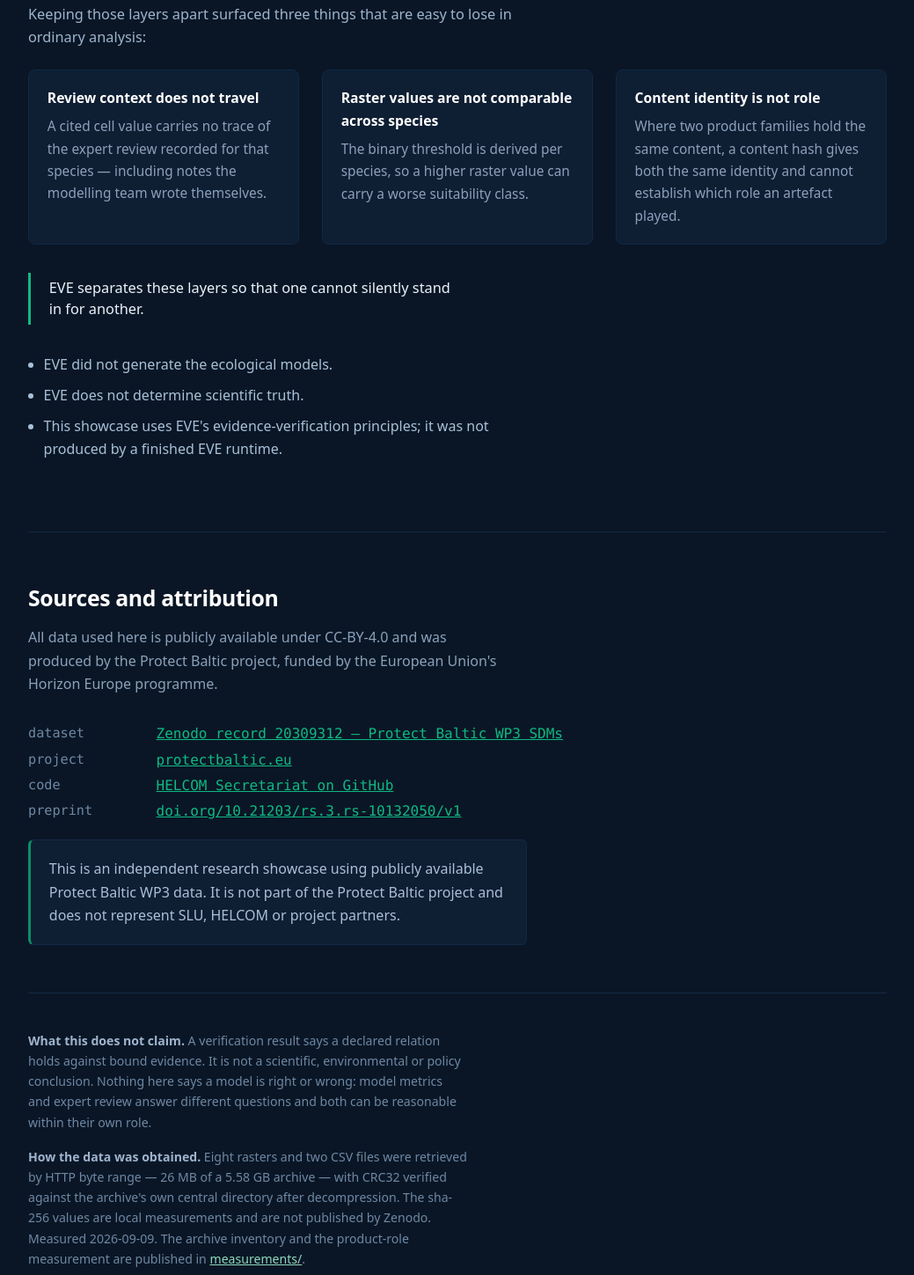
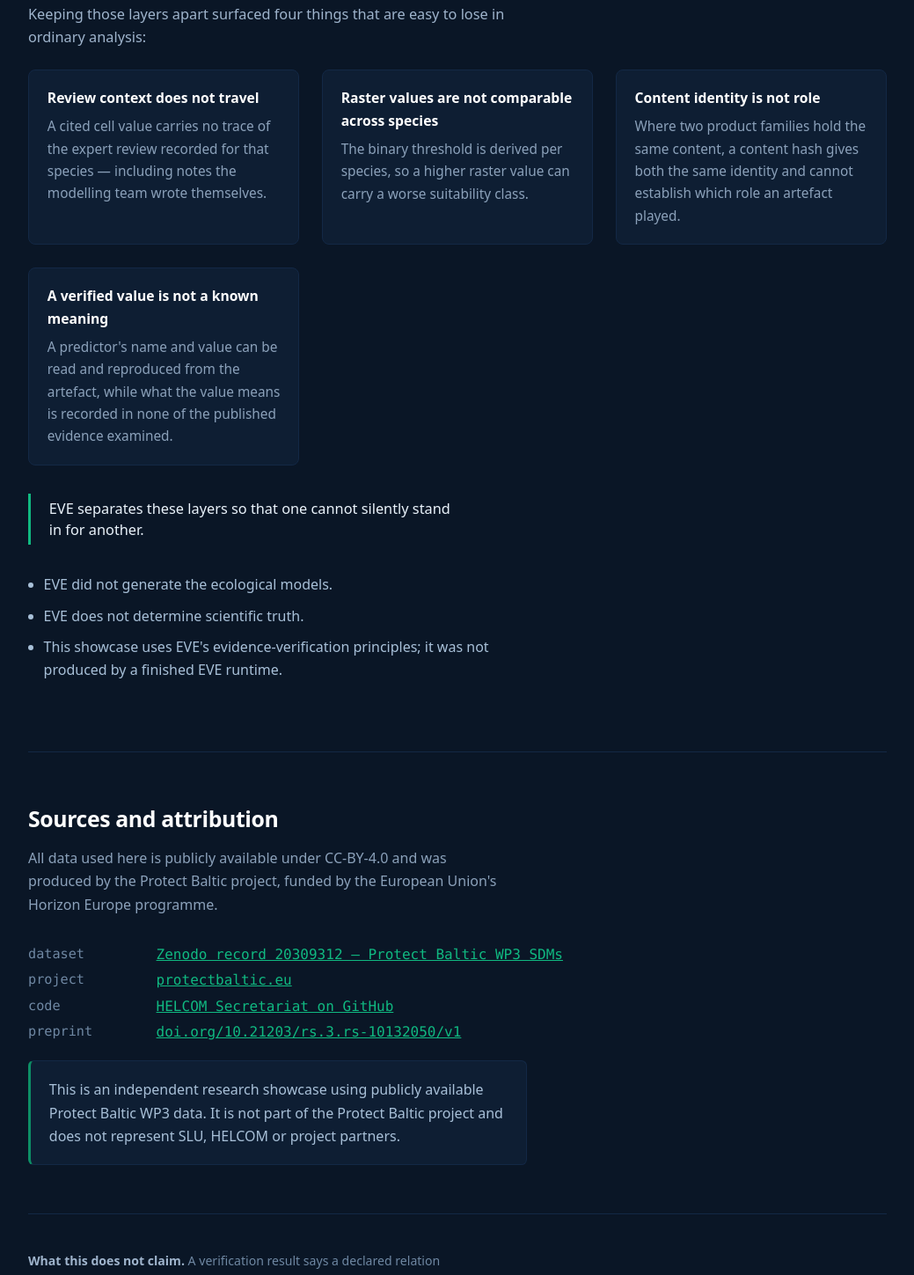
Before and after one commit to elekto-energy/baltic-showcase, a plain HTML site: page index.html in a window 1280 px wide. Shown: the part 4350-5799 px from the top of the page at 88% size, without its empty margins (120-1159 px from the left). Drawn offline with Linux system fonts and the light colour scheme.

Commit message:
Showcase: four findings; predictor-stack retrieval stated precisely

```diff
--- a/index.html
+++ b/index.html
@@ -309,7 +309,7 @@
     </ul>
 
     <p style="color:#9fb4cc;max-width:60ch;margin:0 0 1.4rem">Keeping those layers apart
-      surfaced three things that are easy to lose in ordinary analysis:</p>
+      surfaced four things that are easy to lose in ordinary analysis:</p>
 
     <div class="cols">
       <div class="card">
@@ -326,6 +326,12 @@
         <h3>Content identity is not role</h3>
         <p>Where two product families hold the same content, a content hash gives both
           the same identity and cannot establish which role an artefact played.</p>
+      </div>
+      <div class="card">
+        <h3>A verified value is not a known meaning</h3>
+        <p>A predictor's name and value can be read and reproduced from the artefact,
+          while what the value means is recorded in none of the published evidence
+          examined.</p>
       </div>
     </div>
 
@@ -372,7 +378,9 @@
       and two CSV files were retrieved by HTTP byte range — 26 MB of a 5.58 GB archive —
       with CRC32 verified against the archive's own central directory after
       decompression. The sha-256 values are local measurements and are not published by
-      Zenodo. Measured 2026-09-09. The archive inventory and the product-role measurement
+      Zenodo. Measured 2026-09-09. The two predictor stacks (Zenodo record 21523969) were
+      not downloaded: for each, only the TIFF directory at the end of the file and the row
+      strip examined were read by HTTP byte range. The archive inventory and the product-role measurement
       are published in <a href="https://github.com/elekto-energy/baltic-showcase/tree/master/measurements">measurements/</a>.</p>
     <p>EVE Verified · <a href="https://eveverified.com">eveverified.com</a></p>
     <p class="state-line">SHOWCASE SOURCE STATE<br>
```
